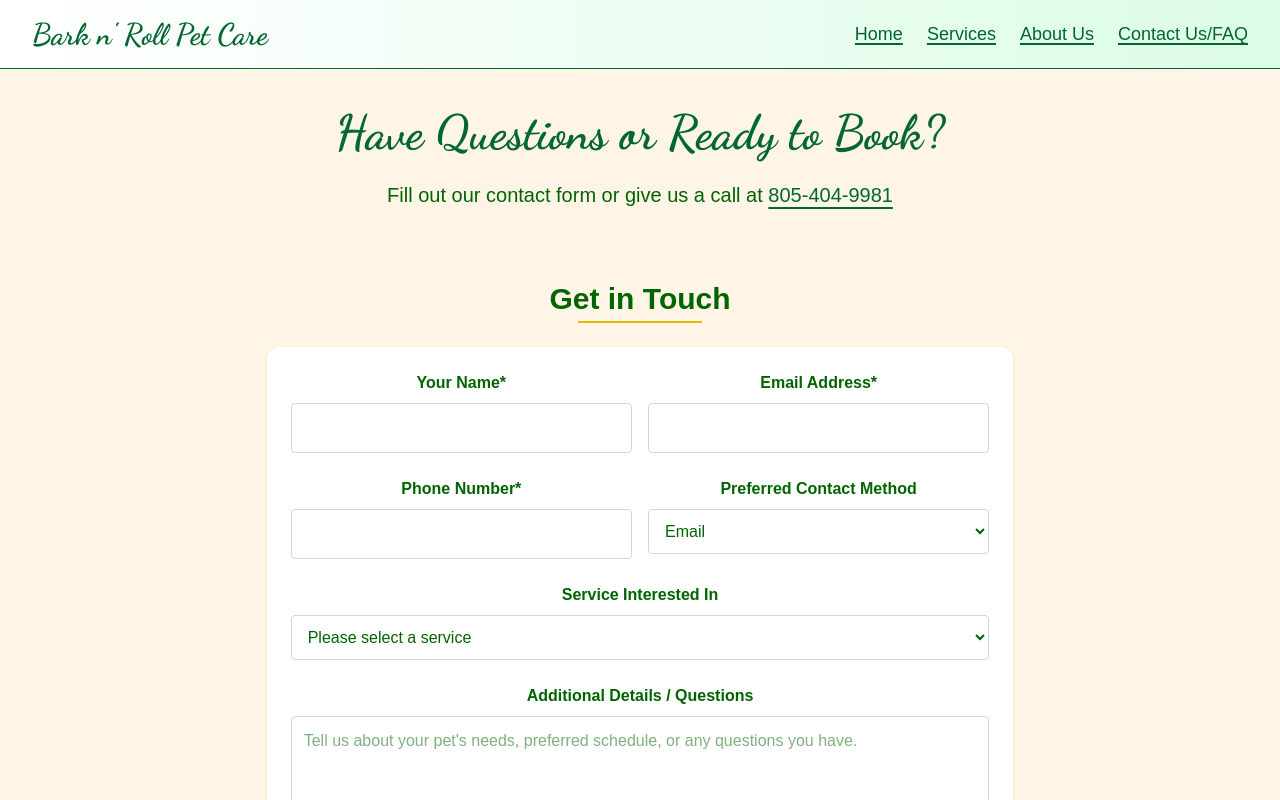
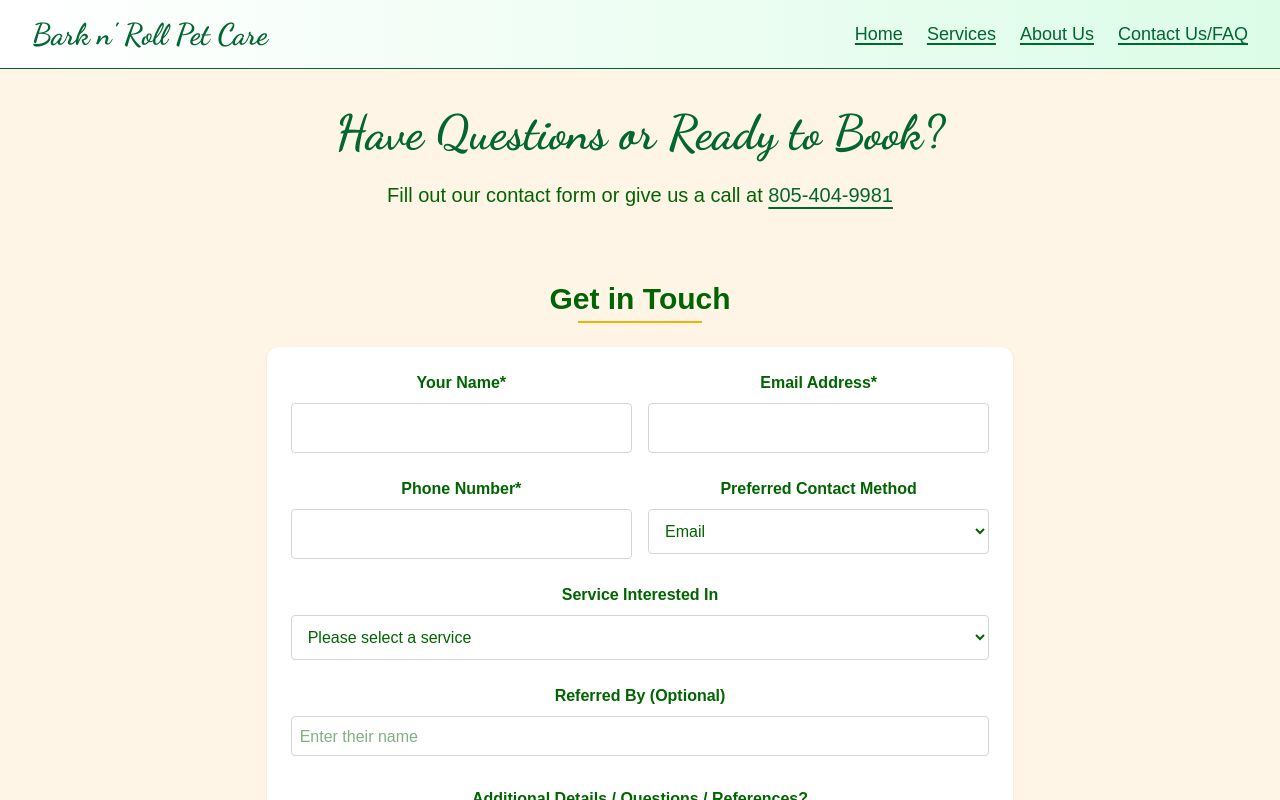
Before and after one commit to Aadi-1/barknroll, a Next.js app: page /contact in a window 1280 px wide. Shown: the top 800 px of the page. Built offline with nearby package versions, Linux system fonts and the light colour scheme.

Commit message:
added referral form area

```diff
--- a/src/app/api/contact/route.tsx
+++ b/src/app/api/contact/route.tsx
@@ -50,6 +50,7 @@ export async function POST(request: Request) {
       phone,
       "contact-preference": contactPreference,
       service,
+      referral,
       message,
       schedule,
       newsletter,
@@ -79,6 +80,7 @@ export async function POST(request: Request) {
         Service Interested In: ${service || "N/A"}
         Preferred Consultation Date/Time: ${schedule || "N/A"}
         Email Notifications: ${newsletter ? "Yes" : "No"}
+        Referred By: ${referral || "N/A"}
         Message: ${message || "No message provided"}
       `,
     };
--- a/src/app/contact/page.tsx
+++ b/src/app/contact/page.tsx
@@ -36,6 +36,7 @@ export default function Contact() {
       phone: formData.get("phone"),
       "contact-preference": formData.get("contact-preference"),
       service: formData.get("service"),
+      referral: formData.get("referral"),
       message: formData.get("message"),
       schedule: formData.get("schedule"),
       newsletter: formData.get("newsletter") === "on",
@@ -180,10 +181,22 @@ export default function Contact() {
               </select>
             </div>
 
+            <div>
+              <label htmlFor="referral" className="block font-bold mb-2">
+                Referred By (Optional)
+              </label>
+              <textarea
+                id="referral"
+                name="referral"
+                placeholder="Enter their name"
+                className="w-full p-2 border border-gray-300 rounded h-10 resize-none"
+              />
+            </div>
+
             {/* Additional Details / Questions */}
             <div>
               <label htmlFor="message" className="block font-bold mb-2">
-                Additional Details / Questions
+                Additional Details / Questions / References?
               </label>
               <textarea
                 id="message"
```
